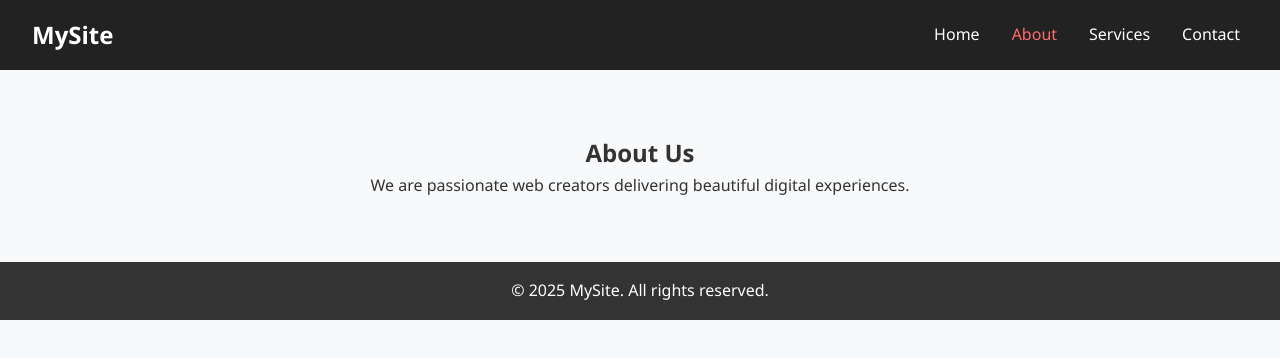
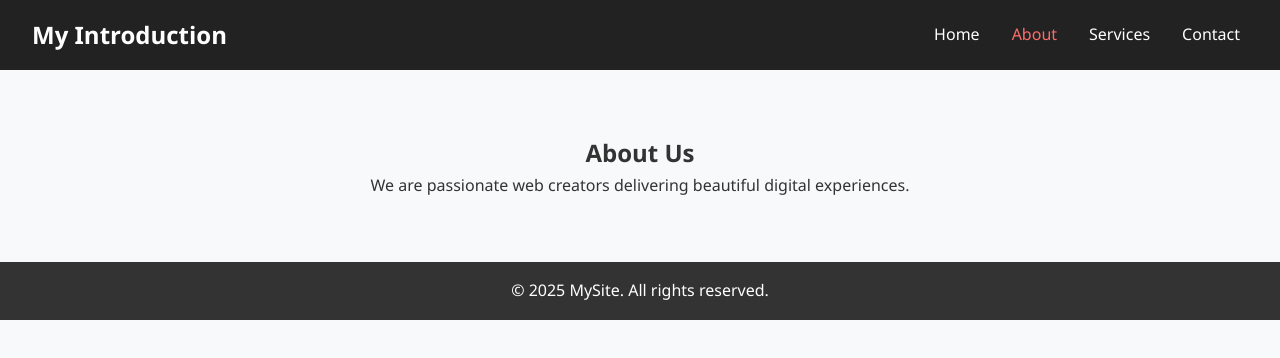
Before and after one commit to nilesingh/Basic-Websites, a plain HTML site: page about.html in a window 1280 px wide. Drawn offline with Linux system fonts and the light colour scheme.

Commit message:
make few changes in about page and  README.md

```diff
--- a/about.html
+++ b/about.html
@@ -8,7 +8,7 @@
   </head>
   <body>
     <nav class="navbar">
-      <div class="logo">MySite</div>
+      <div class="logo">My Introduction</div>
       <ul class="nav-links">
         <li><a href="index.html">Home</a></li>
         <li><a href="about.html" class="active">About</a></li>
```
Also changed, not shown: 1 other file.
